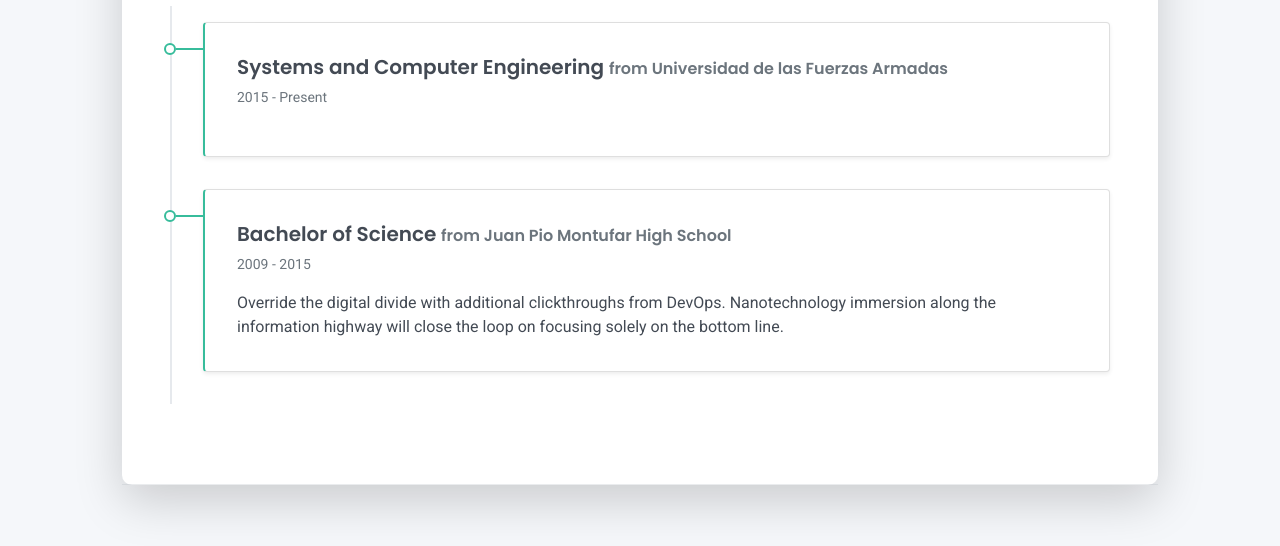
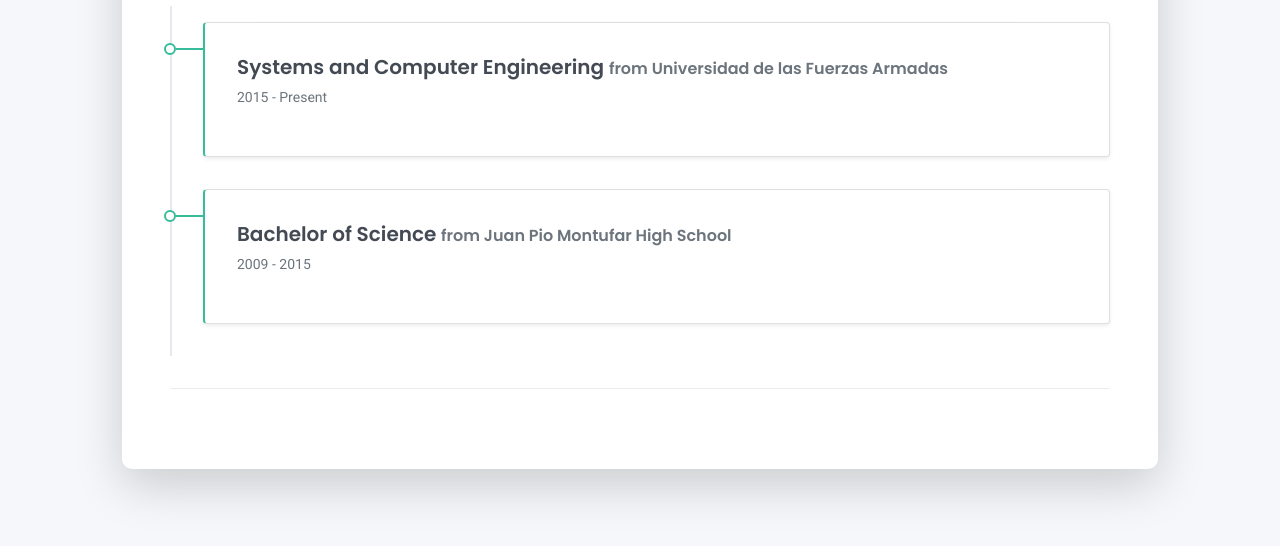
Before and after one commit to ldescudero/ldescudero, a plain HTML site: page index.html in a window 1280 px wide. Shown: the part 1754-2300 px from the top of the page. Drawn offline with Linux system fonts and the light colour scheme.

Commit message:
Add files via upload

```diff
--- a/index.html
+++ b/index.html
@@ -175,8 +175,7 @@
         <div class="card-body">
           <div class="h5 mb-1">Bachelor of  Science <span class="text-muted h6">from Juan Pio Montufar High School</span></div>
           <div class="text-muted text-small mb-2">2009 - 2015</div>
-          <div>Override the digital divide with additional clickthroughs from DevOps. Nanotechnology immersion along the information highway will close the loop on focusing solely on the bottom line.</div>
-        </div>
+
 
       </div>
     </div>
```
